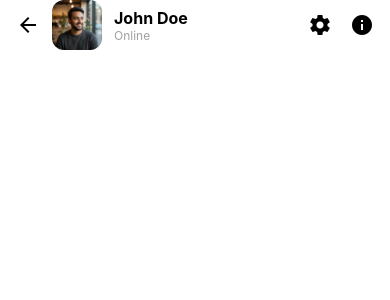
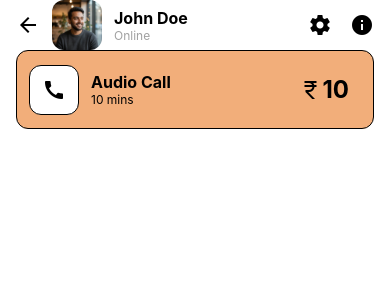
Before and after one commit to brijeshkumar-chavda/DemoApp, a React Native app: screen / in a window 390 px wide. Shown: the top 300 px of the page. Built offline with nearby package versions, Linux system fonts and the light colour scheme.

Commit message:
feat: Add AudioCallBox component to ChatScreen and update accent color.

```diff
--- /dev/null
+++ b/src/components/AudioCallBox/index.tsx
@@ -0,0 +1,24 @@
+import { Text, View } from 'react-native';
+import { styles } from './style';
+import MaterialIcons from 'react-native-vector-icons/MaterialIcons';
+import { colors } from '../../constants/colors';
+
+const AudioCallBox = () => {
+  return (
+    <View style={styles.container}>
+      <View style={styles.audioCallIconContainer}>
+        <MaterialIcons name="call" size={24} color={colors.black} />
+      </View>
+      <View style={styles.callDetails}>
+        <Text style={styles.callName}>Audio Call</Text>
+        <Text style={styles.callTime}>10 mins</Text>
+      </View>
+      <View style={styles.rewardMoneyContainer}>
+        <MaterialIcons name="currency-rupee" size={24} color={colors.black} />
+        <Text style={styles.rewardMoneyText}>10</Text>
+      </View>
+    </View>
+  );
+};
+
+export default AudioCallBox;
--- /dev/null
+++ b/src/components/AudioCallBox/style.tsx
@@ -0,0 +1,54 @@
+import { StyleSheet } from 'react-native';
+import { colors } from '../../constants/colors';
+import { fontSize, fontWeight } from '../../constants/fonts';
+
+export const styles = StyleSheet.create({
+  container: {
+    backgroundColor: colors.accentColor,
+    borderRadius: 12,
+    borderColor: colors.black,
+    borderWidth: 1,
+    padding: 12,
+    flexDirection: 'row',
+    alignItems: 'center',
+    gap: 12,
+  },
+
+  audioCallIconContainer: {
+    backgroundColor: colors.white,
+    padding: 12,
+    borderRadius: 12,
+    borderColor: colors.black,
+    borderWidth: 1,
+  },
+
+  callDetails: {
+    alignItems: 'flex-start',
+    justifyContent: 'center',
+  },
+
+  callName: {
+    fontSize: fontSize.medium,
+    fontWeight: fontWeight.bold,
+    color: colors.black,
+  },
+
+  callTime: {
+    fontSize: fontSize.small,
+    color: colors.black,
+  },
+
+  rewardMoneyContainer: {
+    flexDirection: 'row',
+    alignItems: 'center',
+    justifyContent: 'flex-end',
+    padding: 12,
+    marginLeft: 'auto',
+  },
+
+  rewardMoneyText: {
+    fontSize: fontSize.xlarge,
+    fontWeight: fontWeight.bold,
+    color: colors.black,
+  },
+});
--- a/src/constants/colors.ts
+++ b/src/constants/colors.ts
@@ -1,5 +1,5 @@
 export const colors = {
-  accentColor: '#AE7F5A',
+  accentColor: '#f2ae7aff',
   white: '#FFFFFF',
   testBackground: '#6ba3f1ff',
   black: '#000000',
--- a/src/screens/ChatScreen/index.tsx
+++ b/src/screens/ChatScreen/index.tsx
@@ -3,11 +3,13 @@ import { SafeAreaView } from 'react-native-safe-area-context';
 import UserHeader from '../../components/UserHeader';
 
 import { styles } from './styles';
+import AudioCallBox from '../../components/AudioCallBox';
 
 const ChatScreen = () => {
   return (
     <SafeAreaView style={styles.container}>
       <UserHeader />
+      <AudioCallBox />
     </SafeAreaView>
   );
 };
--- a/src/screens/ChatScreen/styles.tsx
+++ b/src/screens/ChatScreen/styles.tsx
@@ -6,5 +6,6 @@ export const styles = StyleSheet.create({
     flex: 1,
     backgroundColor: colors.background,
     paddingHorizontal: 16,
+    // justifyContent: 'space-between',
   },
 });
```
